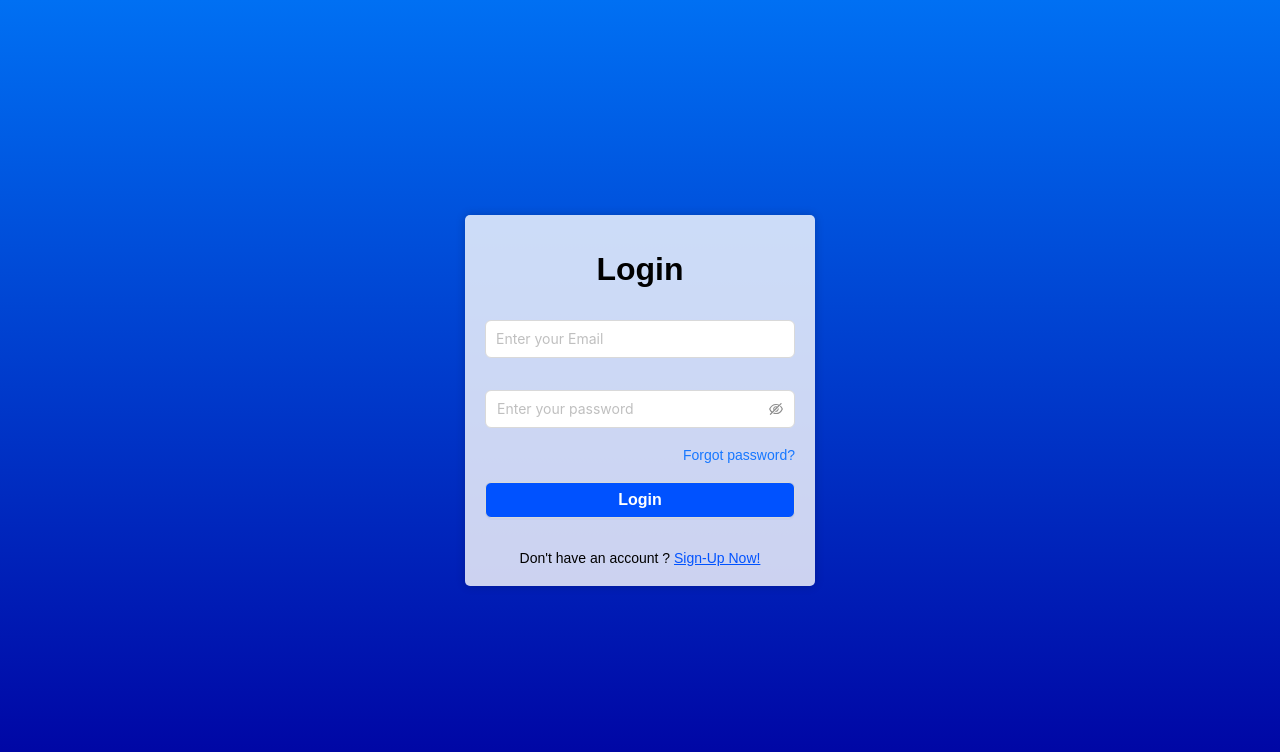
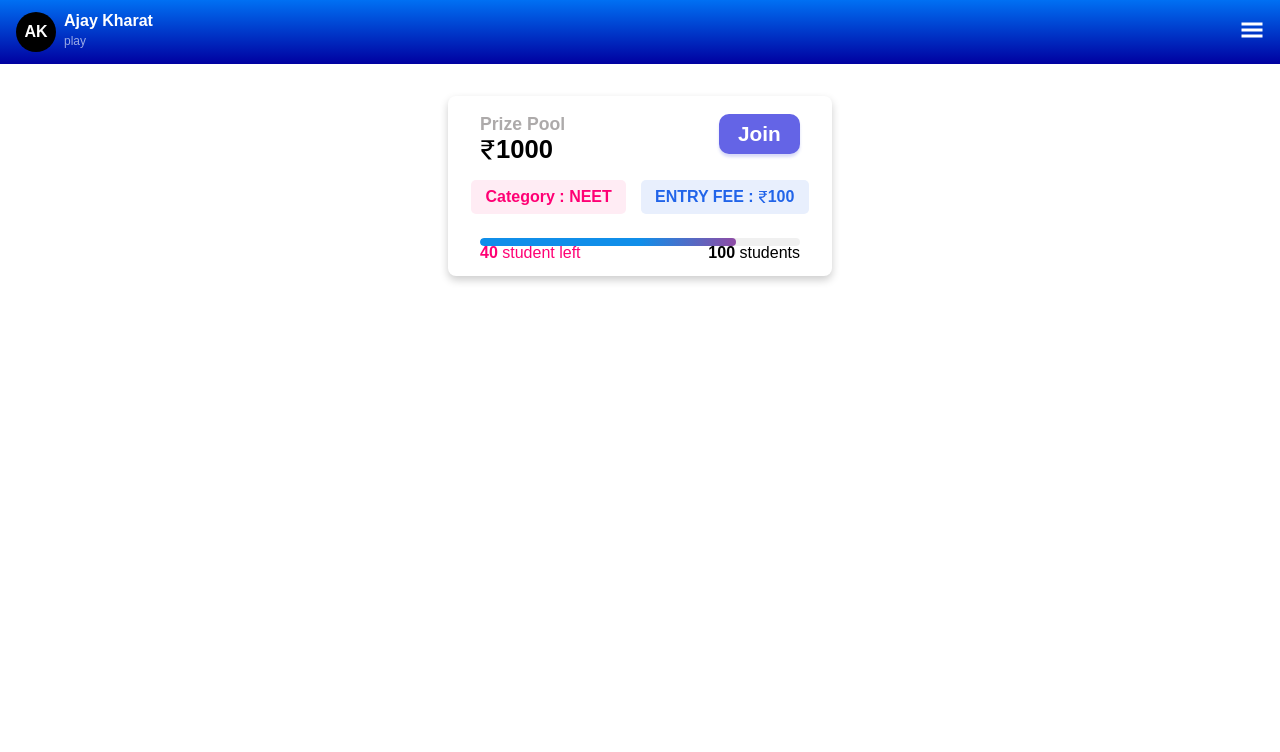
Before and after one commit to ewq3666/frontend, a React (Create React App) app: page / in a window 1280 px wide. Before the commit this address led to /login. Shown: the top 752 px of the page. Built offline with nearby package versions, Linux system fonts and the light colour scheme.

Commit message:
update contest-card

```diff
--- a/package.json
+++ b/package.json
@@ -10,6 +10,7 @@
     "axios": "^1.5.1",
     "dotenv": "^16.3.1",
     "js-cookie": "^3.0.5",
+    "moment": "^2.29.4",
     "react": "^18.2.0",
     "react-dom": "^18.2.0",
     "react-icons": "^4.11.0",
--- a/src/Components/ContestCard/ContestCard.jsx
+++ b/src/Components/ContestCard/ContestCard.jsx
@@ -1,9 +1,37 @@
 import React, { useState, useEffect } from 'react';
-import { Card, Button, Progress } from 'antd';
+import { Card, Button, Progress, Result } from 'antd';
 import './contestcard.scss';
 import { BsCurrencyRupee } from 'react-icons/bs';
+import moment from 'moment';
+const ContestCard = () => {
 
-const ContestCard = () => {
+  const [progress, setProgress] = useState(80)
+  const twoColors = { '50%': '#108ee9', '100%': '#e31f77' };
+
+  const [isDisabled, setIsDisabled] = useState(false);
+  const [result, setResult] = useState({})
+  const [showCount, setShowCount] = useState(false)
+
+  console.log(result);
+  const currentTime = moment();
+  const customTime = moment('8:00 PM', 'h:mm A');
+  const duration = moment.duration(customTime.diff(currentTime));
+  const hoursDiff = duration.hours();
+  const minutesDiff = duration.minutes();
+  const secondsDiff = duration.seconds();
+  useEffect(() => {
+    const timer = setInterval(() => {
+      setResult({ hours: hoursDiff, minutes: minutesDiff, seconds: secondsDiff });
+    }, 1000);
+    return () => {
+      clearInterval(timer);
+    };
+  }, [customTime]);
+
+  const handleCount = () => {
+    setShowCount(true);
+    setIsDisabled(true);
+  }
 
   const currentDate = new Date();
   const year = currentDate.getFullYear();
@@ -11,21 +39,37 @@ const ContestCard = () => {
   const day = currentDate.getDate();
   const formattedDate = `${day}-${month}-${year}`;
 
-  const [progress, setProgress] = useState(80)
-  const twoColors = { '50%': '#108ee9', '100%': '#e31f77' };
-
   return (
+    <>
+      {result.hours > 0 || result.minutes > 0 || result.seconds > 0 ? (
+        <>
           <div className="contest-card">
-      <div className="contest-card__header-time-container">
-        <p>{formattedDate}</p>
-      </div>
             <div className="contest-card__header">
               <div className="contest-card__header-left">
-          <span className='contest-card__header-title'>Prize Pool</span>
-          <span className='contest-card__header-amount'><BsCurrencyRupee className='icon' />1000</span>
+                <span className='contest-card__header-left__title'>Prize Pool</span>
+                <span className='contest-card__header-left__amount'><BsCurrencyRupee className='icon' />1000</span>
               </div>
+              {showCount ?
+                <>
+                  <div className="contest-card__header-mid">
+                    <p className='countdown-box'>
+                      {showCount ? result.hours > 0 ? (
+                        <p>{result.hours}h {result.minutes}m {result.seconds}s</p>
+                      ) : (
+                        <p>{result.minutes}m {result.seconds}s</p>
+                      ) : ""}
+                    </p>
+                    <p className='custom-time'>{customTime.format('h:mm A')}</p>
+                  </div>
+                </>
+                : ""
+              }
               <div className="contest-card__header-right">
-          <button >Join</button>
+                <button
+                  onClick={handleCount}
+                  className={`join-button ${isDisabled ? 'disabled' : ''}`}
+                  disabled={isDisabled}>Join
+                </button>
               </div>
             </div>
             <div className="contest-card__mid">
@@ -53,6 +97,9 @@ const ContestCard = () => {
               </div>
             </div>
           </div>
+        </>
+      ) : "join next contest"}
+    </>
   );
 };
 
--- a/src/Components/ContestCard/contestcard.scss
+++ b/src/Components/ContestCard/contestcard.scss
@@ -4,6 +4,7 @@
     box-shadow: 0 4px 8px rgba(0, 0, 0, 0.2);
     margin: auto;
     padding: 0.1rem 1rem;
+    margin-top: 2rem;
     &__header {
         display: flex;
         margin: 1rem;
@@ -12,21 +13,36 @@
         &-left {
             display: flex;
             flex-direction: column;
-        }
-        &-title {
+            &__title {
                 color: rgb(173, 170, 170);
                 font-size: 1.1rem;
                 font-weight: 600;
             }
-        &-amount {
+            &__amount {
                 font-size: 1.6rem;
                 font-weight: 600;
                 .icon {
                     margin: -0.3rem;
                 }
             }
+        }
+        &-mid {
+            margin: auto;
+            .countdown-box {
+                padding: 5px;
+                border-radius: 5px;
+                background: #fbeded;
+                color: rgb(225, 18, 18);
+            }
+            .custom-time {
+                text-align: center;
+                font-size: 12px;
+                margin: 5px;
+                color: rgb(171, 169, 169);
+            }
+        }
         &-right {
-            button {
+            .join-button {
                 background: rgb(100, 100, 230);
                 color: white;
                 padding: 0.5rem 1.2rem;
@@ -35,6 +51,10 @@
                 font-weight: 700;
                 font-size: 1.3rem;
                 box-shadow: 0 3px 3px rgba(66, 74, 218, 0.2);
+            }
+            .join-button.disabled {
+                background-color: #ccc;
+                cursor: not-allowed;
             }
         }
     }
@@ -46,7 +66,7 @@
         &-entryfee {
             background: #ffecf4;
             color: #ff0074;
-            padding: 0.5rem 1.8rem;
+            padding: 0.5rem 0.9rem;
             border-radius: 5px;
             font-weight: 600;
         }
@@ -96,7 +116,7 @@
                 font-weight: 700;
                 .icon {
                     margin: -0.1rem;
-                    font-size: 1.10rem;
+                    font-size: 1.1rem;
                 }
             }
             &-right {
@@ -120,13 +140,7 @@
             &-title {
                 padding: 0rem 0.1rem;
                 margin-top: -0.4rem;
-                .title-first {
-                    color: #ff0074;
-                }
-                .title-second {
-                    color: black;
             }
         }
     }
 }
-}
--- a/src/Routers/Protected.js
+++ b/src/Routers/Protected.js
@@ -11,7 +11,7 @@ const Protected = (props) => {
     let token = localStorage.getItem("token")
     useEffect(() => {
         if (!token) {
-            navigate("/login")
+            // navigate("/login")
         }
     }, [token])
 
--- a/src/Routers/Routes.js
+++ b/src/Routers/Routes.js
@@ -13,7 +13,7 @@ import Transaction from "../pages/Transaction/Transaction";
 
 export const routes = [
     {
-        path: "/",
+        path: "",
         element: <Layout />,
         childRoutes: [
             {
```
Also changed, not shown: 2 other files (tests, documents, lock files or other folders). Lines whose indentation alone changed are shown as unchanged.
